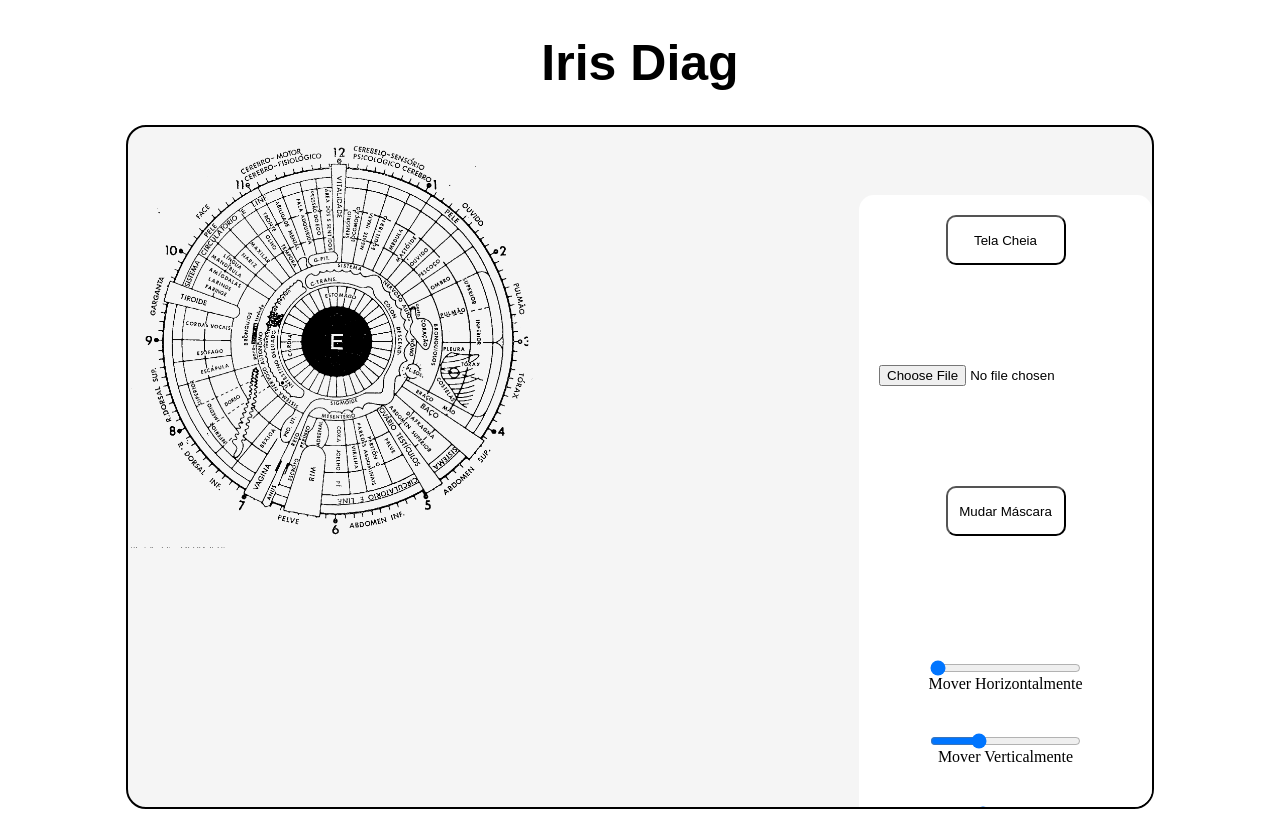
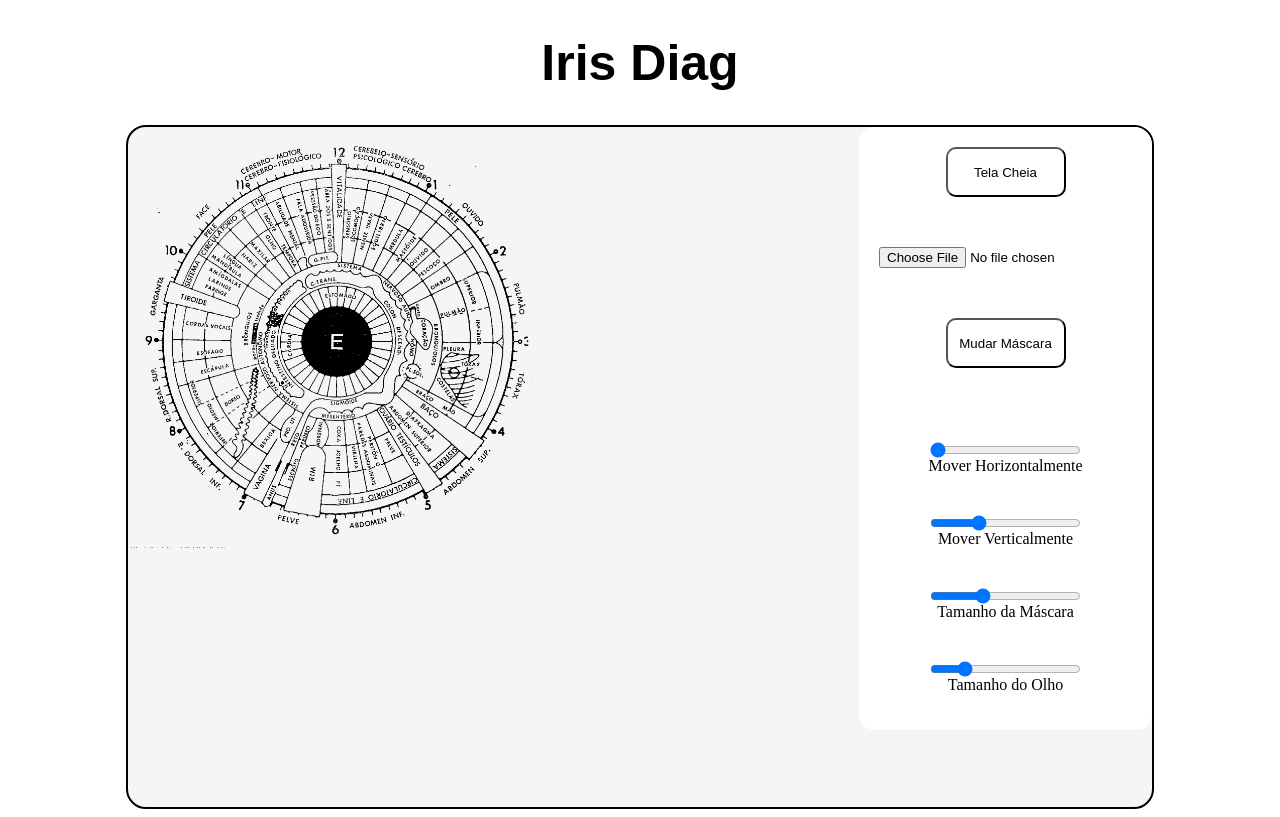
Before and after one commit to luizpaulo73/mapa-iridologia, a React (Vite) app in the folder mapa-iridologia/: page / in a window 1280 px wide. Built offline with nearby package versions, Linux system fonts and the light colour scheme.

Commit message:
Bug de botoes nao aparecendo resolvido

```diff
--- a/mapa-iridologia/src/components/Principal/Principal.css
+++ b/mapa-iridologia/src/components/Principal/Principal.css
@@ -43,15 +43,16 @@
 .botoes {
     position: absolute;
     right: 0;
-    top: 10%;
     display: flex;
     flex-direction: column;
-    gap: 100px;
+    gap: 50px;
     align-items: center;
     background-color: white;
     color: black;
     padding: 20px;
     border-radius: 15px ;
+    overflow: hidden;
+    overflow-y: scroll;
 }
 
 .botoes button {
```
